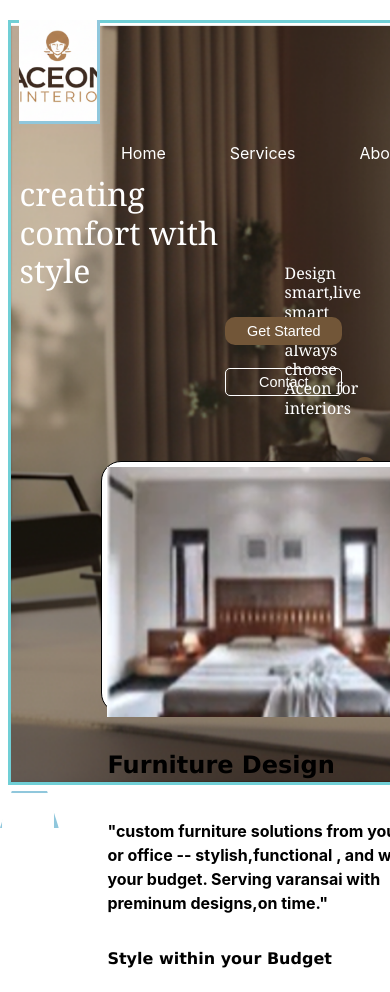
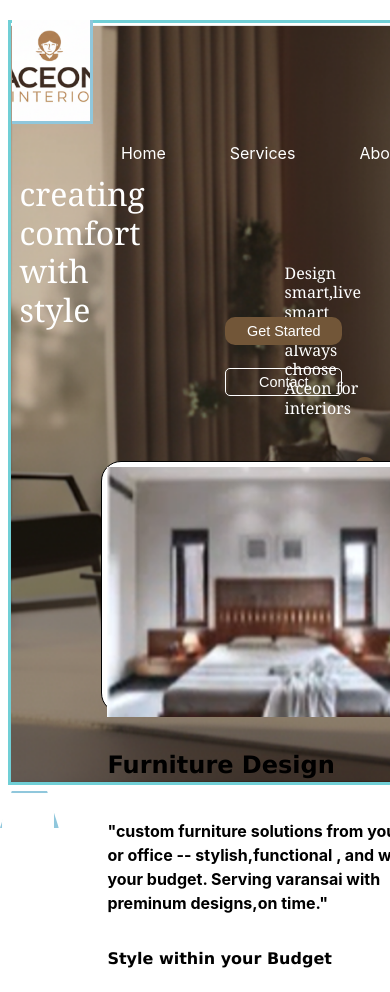
Before and after one commit to Prashanth32124/Interview_task, a React (Create React App) app: page / in a window 390 px wide. Shown: the top 992 px of the page. Built offline with nearby package versions, Linux system fonts and the light colour scheme.

Commit message:
Initial commit

```diff
--- a/src/CSS/task1.css
+++ b/src/CSS/task1.css
@@ -248,7 +248,7 @@ body{
         width:20%;
         height:12%;
         top:1.0%;
-        left:1%;
+        left:-1%;
     }
      #trapezoid{
         transform: scale(0.7);
@@ -274,7 +274,7 @@ body{
 
     #heading {
         font-size: 2rem;
-        max-width: 52%;
+        max-width: 30%;
         left: 5%;
         top: 17%;
     }
```
